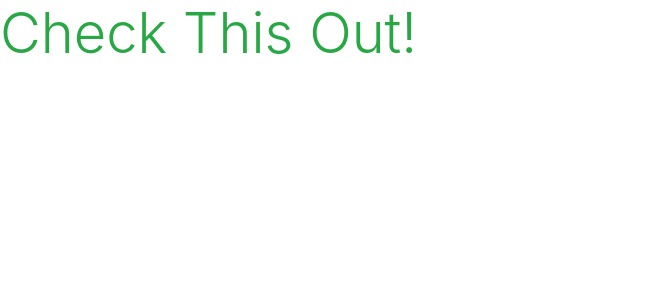
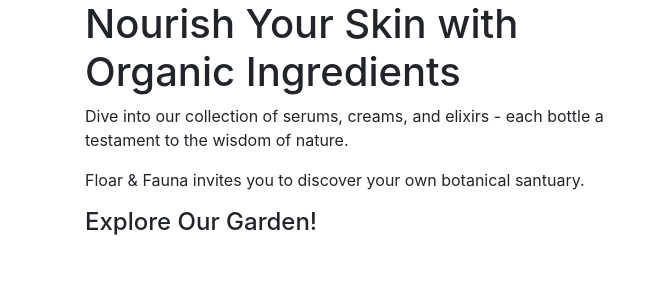
Before and after one commit to AndyWright360/Flora-and-Fauna, a Django app: page / in a window 1280 px wide. Shown: the top 300 px of the page, without its empty margins (0-663 px from the left). Run offline with Django 3.2, Linux system fonts and the light colour scheme.

Commit message:
docs: add homepage content

```diff
--- a/home/templates/home/index.html
+++ b/home/templates/home/index.html
@@ -1,6 +1,23 @@
 {% extends "base.html" %}
 {% load static %}
 
+{% block page_header %}
+    <div class="container header-container">
+        <div class="row">
+            <div class="col"></div>
+        </div>
+    </div>
+{% endblock %}
+
 {% block content %}
-    <h1 class="display-4 text-success">Check This Out!</h1>
+    <div class="container h-100">
+        <div class="row h-100">
+            <div class="col-7 col-md-6 my-auto">
+                <h1>Nourish Your Skin with Organic Ingredients</h1>
+                <p>Dive into our collection of serums, creams, and elixirs - each bottle a testament to the wisdom of nature.</p>
+                <p>Floar & Fauna invites you to discover your own botanical santuary.</p>
+                <h4>Explore Our Garden!</h4>
+            </div>
+        </div>
+    </div>
 {% endblock %}
```
